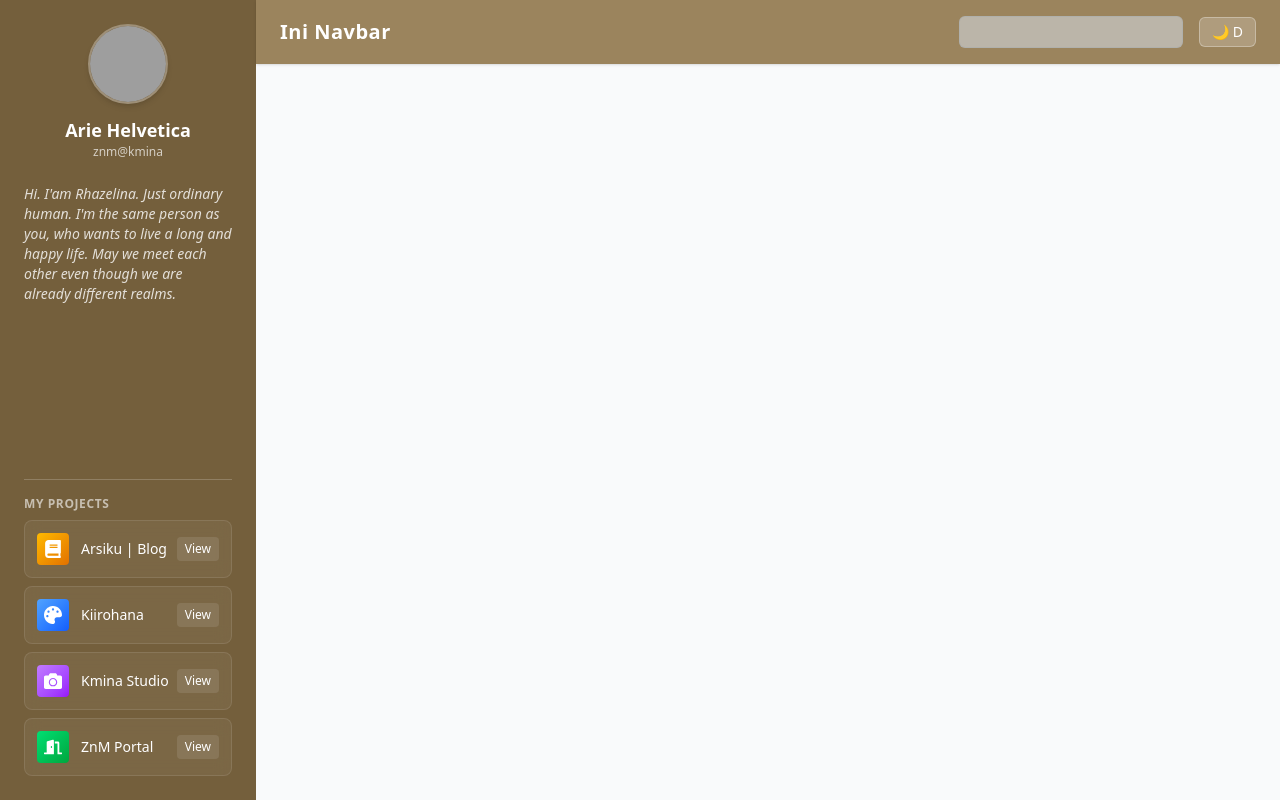
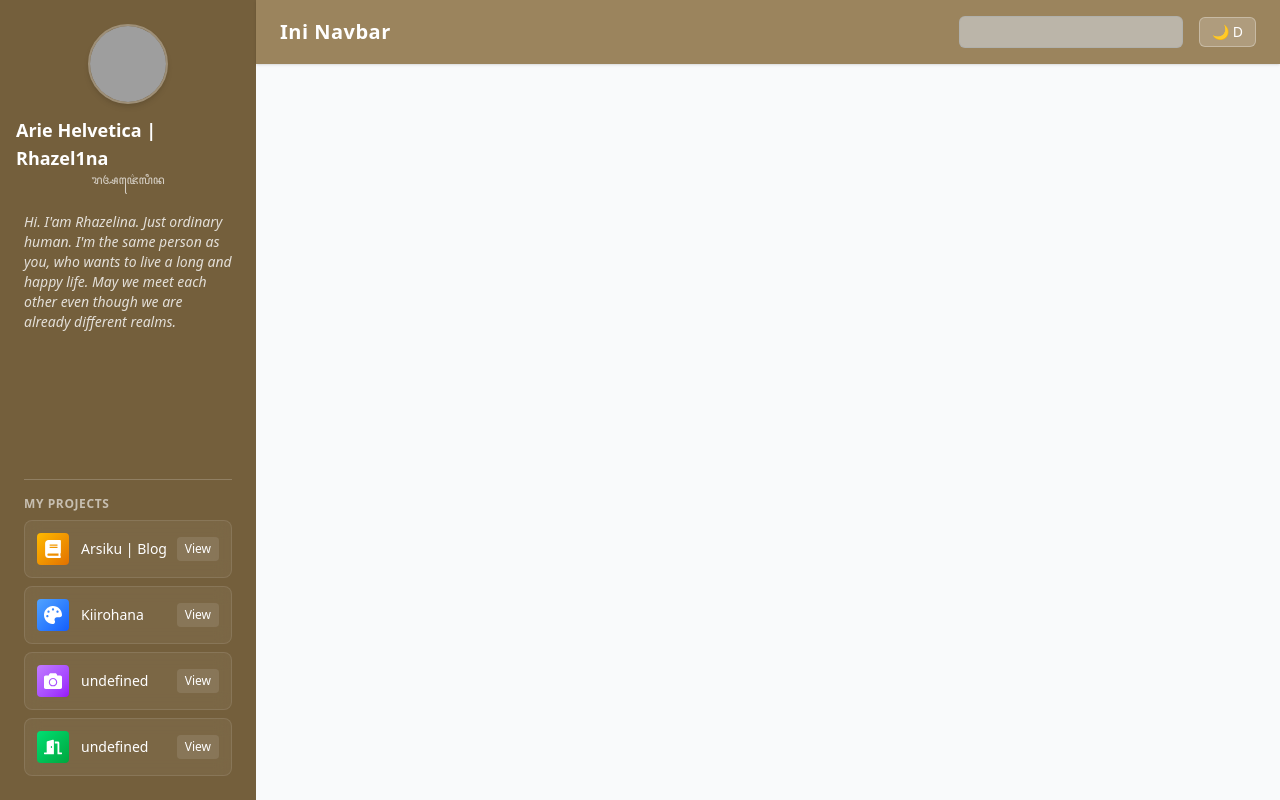
Before and after one commit to rhazelina/rhazelina-dev, a React (Vite) app: page / in a window 1280 px wide. Built offline with nearby package versions, Linux system fonts and the light colour scheme; grey boxes are pictures that could not be loaded.

Commit message:
Update Sidebar.jsx

```diff
--- a/src/components/Sidebar.jsx
+++ b/src/components/Sidebar.jsx
@@ -31,7 +31,7 @@ const Sidebar = ({ darkMode }) => {
     },
     {
       id: 3,
-      name: "Kmina Studio",
+      name: "undefined",
       icon: <FaCamera className="text-white text-lg" />,
       colorFrom: "from-purple-400",
       colorTo: "to-purple-600",
@@ -39,7 +39,7 @@ const Sidebar = ({ darkMode }) => {
     },
     {
       id: 4,
-      name: "ZnM Portal",
+      name: "undefined",
       icon: <FaDoorOpen className="text-white text-lg" />,
       colorFrom: "from-green-400",
       colorTo: "to-green-600",
@@ -101,8 +101,8 @@ const Sidebar = ({ darkMode }) => {
             />
           )}
         </div>
-        <h1 className="text-lg font-bold">Arie Helvetica</h1>
-        <p className="text-xs text-white/70">znm@kmina</p>
+        <h1 className="text-lg font-bold">Arie Helvetica | Rhazel1na </h1>
+        <p className="text-xs text-white/70">ꦫꦄꦗ꦳ꦺꦭꦶꦤ</p>
       </div>
       <div className="mb-6 px-2">
         <p className="text-sm text-white/80 italic">
```
